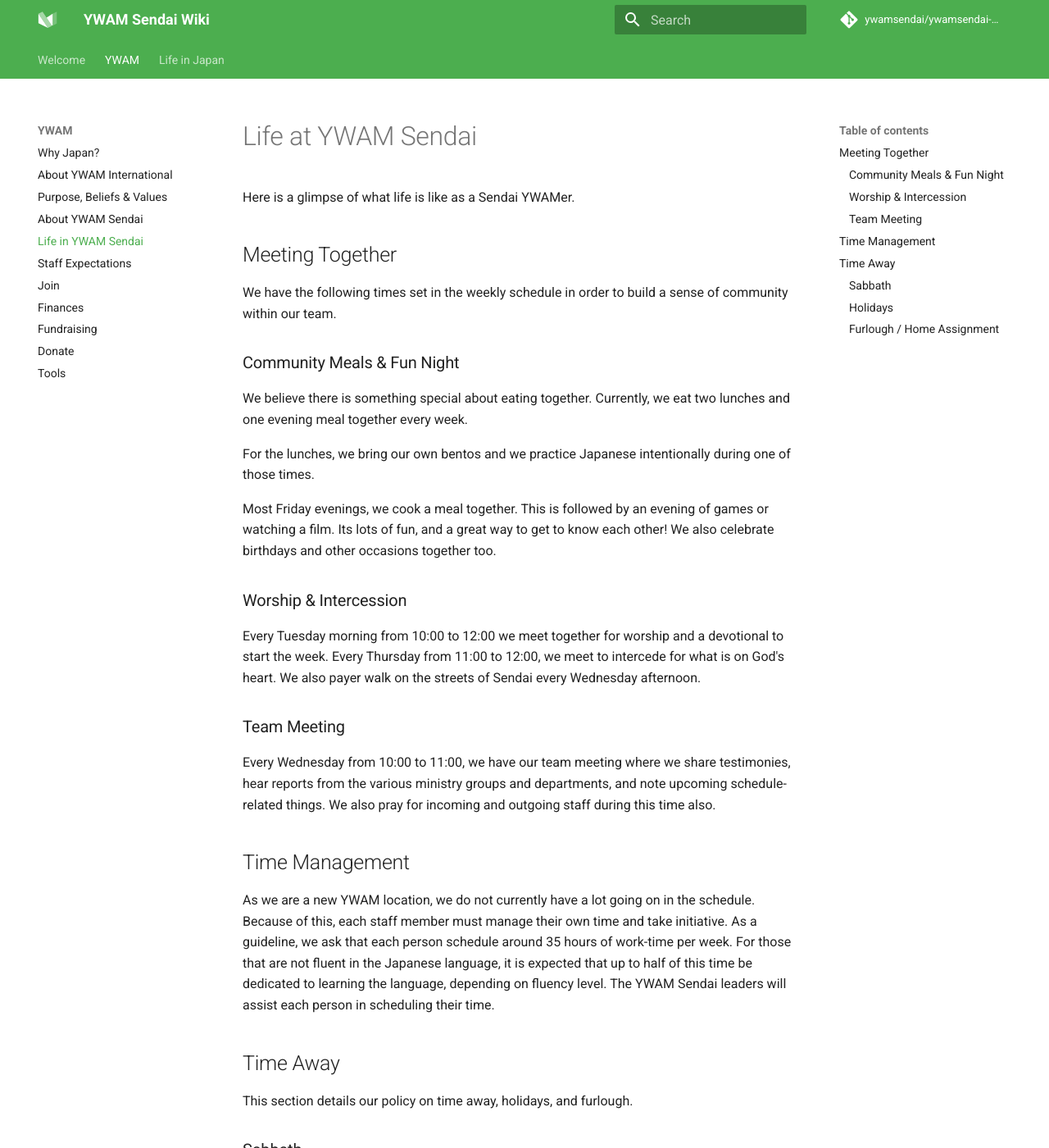
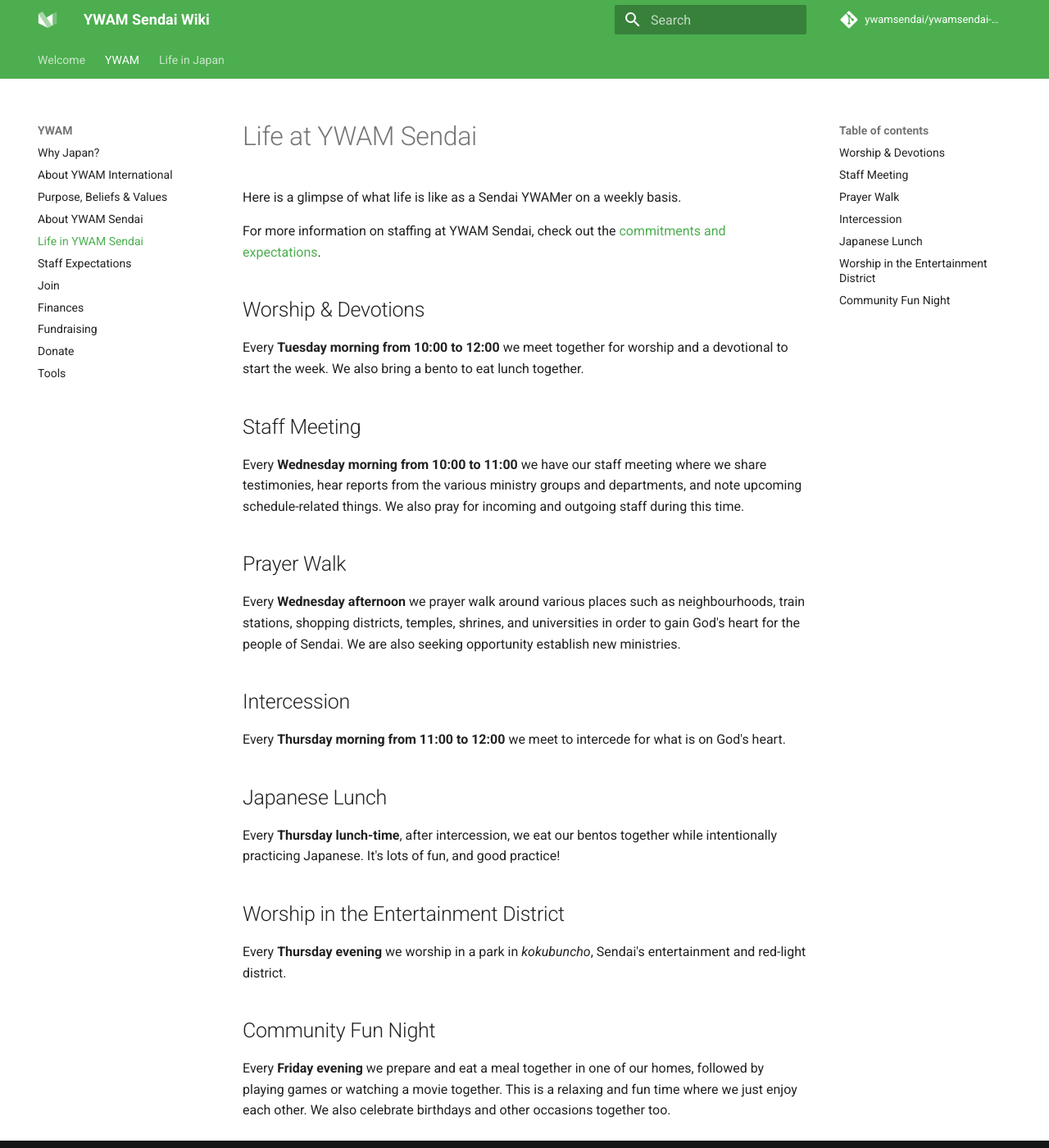
Before and after one commit to ywamsendai/ywamsendai-wiki, an MkDocs documentation site: the page built from docs/ywam/ywamsendailife.md, in a window 1280 px wide and 1400 px high. Shown: the whole window at 82% size. Built offline with MkDocs 1.6.1 and Material for MkDocs 9.7.7, drawn with Linux system fonts in a browser that asks for light colours; comment, search, counter and statistics services are not loaded; some of the changed text lies outside the part shown.

Commit message:
made staff commitments and life as a ywamer more distinct

```diff
--- a/docs/ywam/ywamsendailife.md
+++ b/docs/ywam/ywamsendailife.md
@@ -1,49 +1,33 @@
 # Life at YWAM Sendai
 
-Here is a glimpse of what life is like as a Sendai YWAMer.
+Here is a glimpse of what life is like as a Sendai YWAMer on a weekly basis.
 
-## Meeting Together
+For more information on staffing at YWAM Sendai, check out the [commitments and expectations](commitments.md).
 
-We have the following times set in the weekly schedule in order to build a sense of community within our team.
+## Worship & Devotions
 
-### Community Meals & Fun Night
+Every **Tuesday morning from 10:00 to 12:00** we meet together for worship and a devotional to start the week. We also bring a bento to eat lunch together.
 
-We believe there is something special about eating together. Currently, we eat two lunches and one evening meal together every week.
+## Staff Meeting
 
-For the lunches, we bring our own bentos and we practice Japanese intentionally during one of those times.
+Every **Wednesday morning from 10:00 to 11:00** we have our staff meeting where we share testimonies, hear reports from the various ministry groups and departments, and note upcoming schedule-related things. We also pray for incoming and outgoing staff during this time.
 
-Most Friday evenings, we cook a meal together. This is followed by an evening of games or watching a film. Its lots of fun, and a great way to get to know each other! We also celebrate birthdays and other occasions together too.
+## Prayer Walk
 
-### Worship & Intercession
+Every **Wednesday afternoon** we prayer walk around various places such as neighbourhoods, train stations, shopping districts, temples, shrines, and universities in order to gain God's heart for the people of Sendai. We are also seeking opportunity establish new ministries.
 
-Every Tuesday morning from 10:00 to 12:00 we meet together for worship and a devotional to start the week. Every Thursday from 11:00 to 12:00, we meet to intercede for what is on God's heart. We also payer walk on the streets of Sendai every Wednesday afternoon.
+## Intercession
 
-### Team Meeting
+Every **Thursday morning from 11:00 to 12:00** we meet to intercede for what is on God's heart.
 
-Every Wednesday from 10:00 to 11:00, we have our team meeting where we share testimonies, hear reports from the various ministry groups and departments, and note upcoming schedule-related things. We also pray for incoming and outgoing staff during this time also.
+## Japanese Lunch
 
-## Time Management
+Every **Thursday lunch-time**, after intercession, we eat our bentos together while intentionally practicing Japanese. It's lots of fun, and good practice!
 
-As we are a new YWAM location, we do not currently have a lot going on in the schedule. Because of this, each staff member must manage their own time and take initiative. As a guideline, we ask that each person schedule around 35 hours of work-time per week. For those that are not fluent in the Japanese language, it is expected that up to half of this time be dedicated to learning the language, depending on fluency level. The YWAM Sendai leaders will assist each person in scheduling their time.
+## Worship in the Entertainment District
 
-## Time Away
+Every **Thursday evening** we worship in a park in *kokubuncho*, Sendai's entertainment and red-light district.
 
-This section details our policy on time away, holidays, and furlough.
+## Community Fun Night
 
-### Sabbath
-
-All staff are encouraged to take one full day off per week. This is usually Saturday or Monday.
-
-### Holidays
-
-As much as possible, we aim to take all Japanese national holidays off. This may not always be the case, especially during the running of schools. In this case, time off will be given after the school has graduated.
-
-On top of these holidays, all staff are encouraged to take another 10 weekdays off each year. Time off should be discussed with the YWAM Sendai leaders.
-
-### Furlough / Home Assignment
-
-It is important to communicate well with family, friends and supporters. As part of investing in these relationships, as well as for fundraising, it is important to travel back to the sending country periodically. This is different than a holiday as it requires intentionality and sharing about Japan with churches and individuals.
-
-We recommend that all staff consider travelling to their sending country for between one to two months every two years.
-
-Please discuss this with the YWAM Sendai leaders ahead of time.
+Every **Friday evening** we prepare and eat a meal together in one of our homes, followed by playing games or watching a movie together. This is a relaxing and fun time where we just enjoy each other. We also celebrate birthdays and other occasions together too.
```
Also changed, not shown: docs/ywam/commitments.md (+30 -10 lines).
